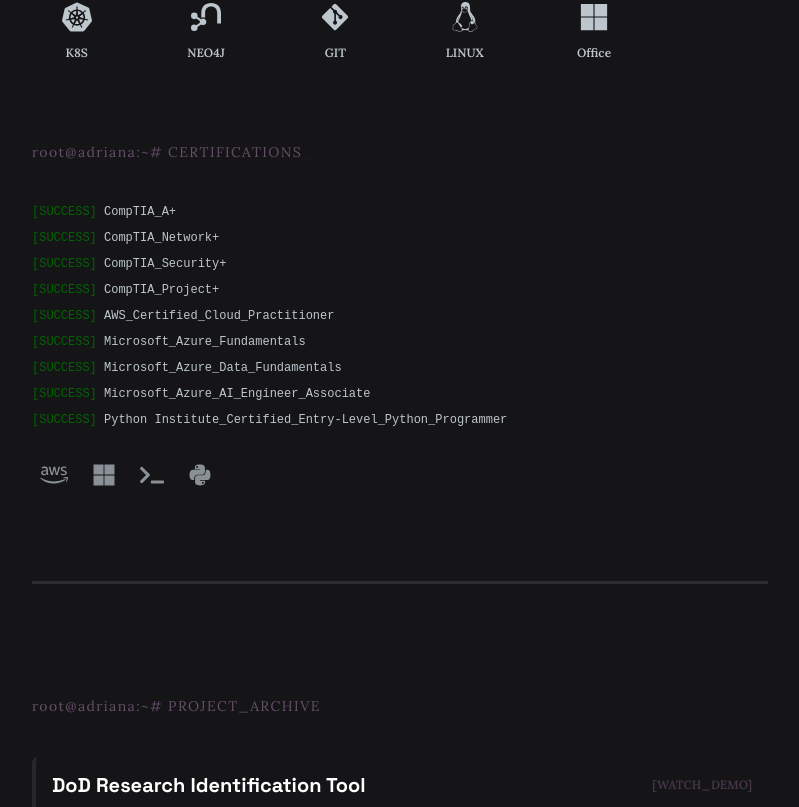
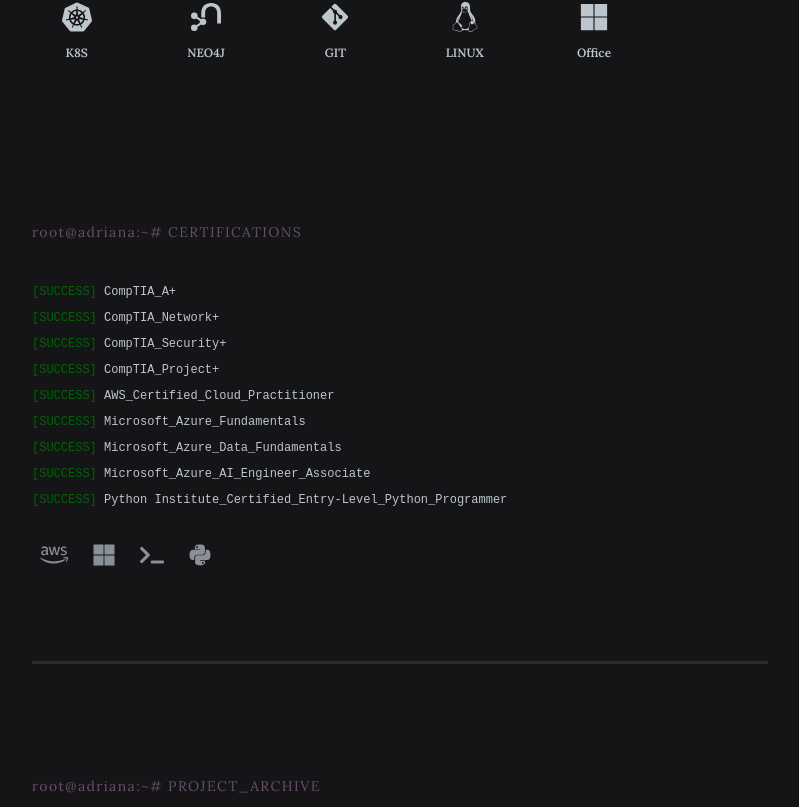
Before and after one commit to acanedo13/acanedo-dev-portfolio, a React (Vite) app: page / in a window 1280 px wide. Shown: the part 1352-2159 px from the top of the page, without its empty margins (240-1039 px from the left). Built offline with nearby package versions, Linux system fonts and the light colour scheme.

Commit message:
fixed fade issues with the Core Stack

```diff
--- a/src/App.jsx
+++ b/src/App.jsx
@@ -498,7 +498,12 @@ function App() {
                     </VStack>
                 ))}
               </SimpleGrid>
+            </Box>
+          </FadeIn>
 
+          {/* --- CERTIFICATIONS --- */}
+          <FadeIn>
+            <Box as="section" mt={20}>
               <Text fontSize="sm" fontWeight="mono" color={mauveAccent} mt= {20} mb={10} letterSpacing="widest"sx={{"::before": { content: '"root@adriana:~# "' }, "::after": { content: '"_"', animation: "blink 1s infinite" }}}>CERTIFICATIONS</Text>
                 <style>{`
                 @keyframes blink { 50% { opacity: 0; } }
```
